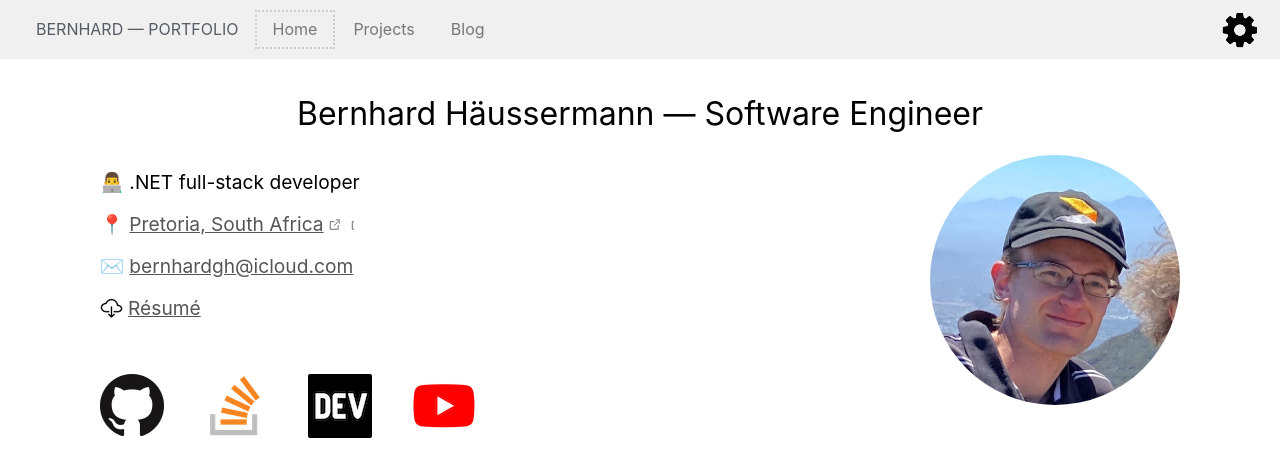
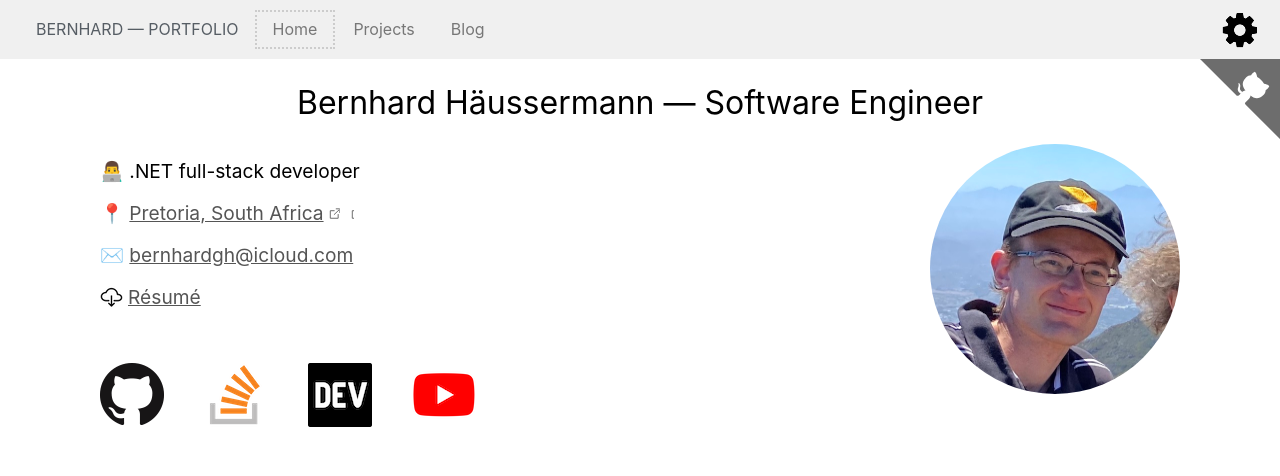
Before and after one commit to bhaeussermann/portfolio, a Svelte app: page / in a window 1280 px wide. Shown: the top 476 px of the page. Built offline with nearby package versions, Linux system fonts and the light colour scheme.

Commit message:
Add GitHub ribbon linking to project's repo

```diff
--- a/src/App.svelte
+++ b/src/App.svelte
@@ -44,6 +44,25 @@
   <div id="root" class={darkModeValue ? 'dark' : 'light'}>
     <header>
       <NavBar bind:displayModeOption on:displayModeOptionChanged={_ => handleDisplayModeOptionChanged()} />
+      <a
+        id="github-ribbon"
+        href="https://github.com/bhaeussermann/portfolio"
+        rel="noopener noreferrer"
+        target="_blank">
+        <svg class="z-10" width="80" height="80" viewBox="0 0 250 250">
+          <path d="M0,0 L115,115 L130,115 L142,142 L250,250 L250,0 Z" fill="#6D6D6D"></path>
+          <path d="M128.3,109.0 C113.8,99.7 119.0,89.6 119.0,89.6 C122.0,82.7 120.5,78.6 120.5,78.6
+                          C119.2,72.0 123.4,76.3 123.4,76.3 C127.3,80.9 125.5,87.3 125.5,87.3 C122.9,97.6 130.6,101.9 134.4,103.2" fill="#ffffff" style="transform-origin: 130px 106px 0px;">
+          </path>
+          <path d="M115.0,115.0 C114.9,115.1 118.7,116.5 119.8,115.4 L133.7,101.6 C136.9,99.2 139.9,98.4 142.2,98.6
+                          C133.8,88.0 127.5,74.4 143.8,58.0 C148.5,53.4 154.0,51.2 159.7,51.0 C160.3,49.4 163.2,43.6 171.4,40.1
+                          C171.4,40.1 176.1,42.5 178.8,56.2 C183.1,58.6 187.2,61.8 190.9,65.4 C194.5,69.0 197.7,73.2 200.1,77.6
+                          C213.8,80.2 216.3,84.9 216.3,84.9 C212.7,93.1 206.9,96.0 205.4,96.6 C205.1,102.4 203.0,107.8 198.3,112.5
+                          C181.9,128.9 168.3,122.5 157.7,114.1 C157.9,116.9 156.7,120.9 152.7,124.9 L141.0,136.5
+                          C139.8,137.7 141.6,141.9 141.8,141.8 Z" fill="#ffffff">
+          </path>
+        </svg>
+      </a>
     </header>
     <main>
       <Route path="/" component={Home} />
@@ -73,6 +92,12 @@
 
 header {
   display: flex;
+
+  #github-ribbon {
+    position: fixed;
+    top: 59px;
+    right: 0;
+  }
 }
 
 main {
--- a/src/components/Menu.svelte
+++ b/src/components/Menu.svelte
@@ -81,12 +81,14 @@
   border-radius: 8px;
   border-color: var(--menu-border-color);
   padding: 10px 10px 0 10px;
+  visibility: visible;
   opacity: 1;
-  transition: opacity 0.2s;
+  transition: visibility 0s, opacity 0.2s;
 
   &.menu-hidden {
+    visibility: hidden;
     opacity: 0;
-    transition: opacity 0.5s;
+    transition: visibility 0.5s, opacity 0.5s;
   }
 
   > .menu-item {
--- a/src/components/NavBar.svelte
+++ b/src/components/NavBar.svelte
@@ -52,7 +52,7 @@
 }
 
 #root {
-  height: 70px;
+  height: 59px;
   z-index: 1;
 }
 
```
